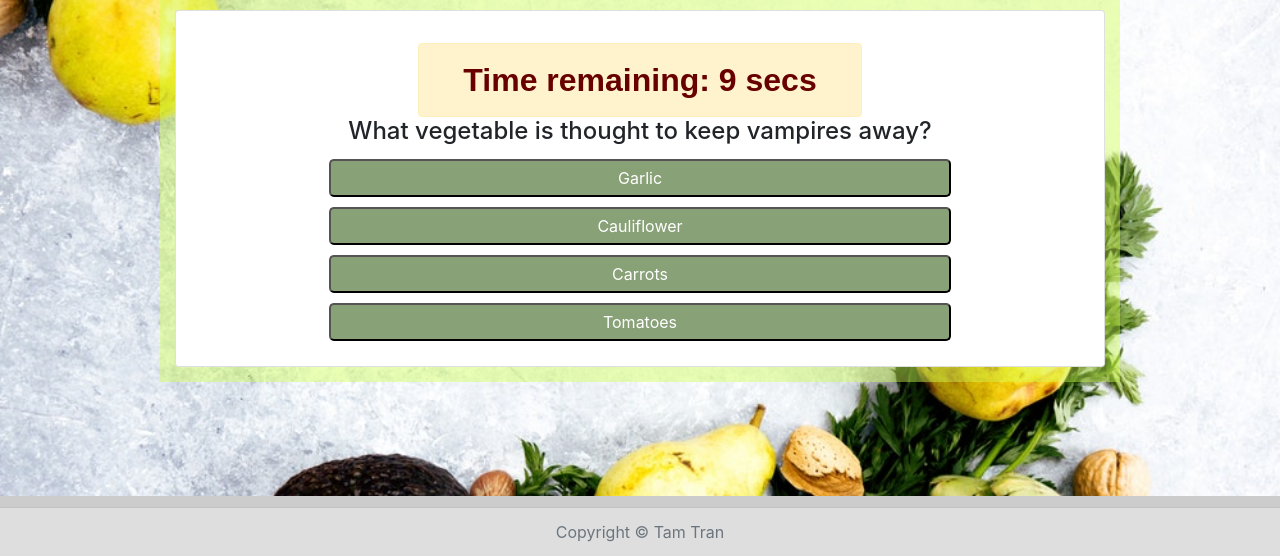
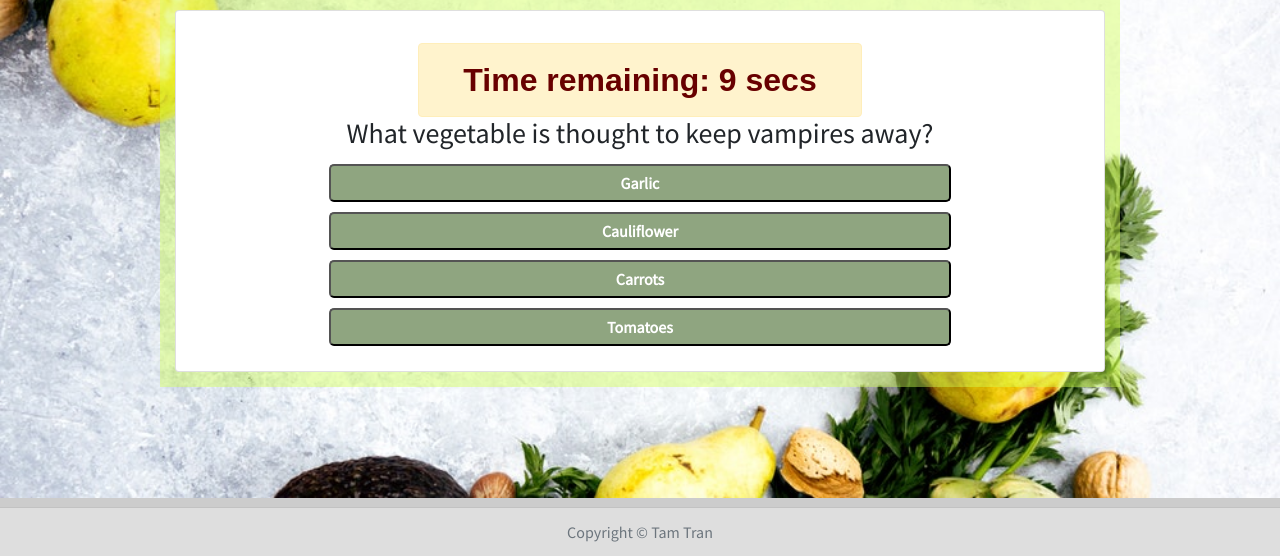
Before and after one commit to tamtr89/TriviaGame, a plain HTML site: page index.html in a window 1280 px wide. Both pictures are taken after a click on the button "Get Started". Shown: the part 244-800 px from the top of the page. Drawn offline with nearby package versions, Linux system fonts and the light colour scheme; files whose address does not match are found by name; a web font is replaced by a local one.

Commit message:
quick fixed css

```diff
--- a/assets/css/style.css
+++ b/assets/css/style.css
@@ -4,6 +4,7 @@ body{
     background-position: center;
     background-repeat: no-repeat;
     background-size: cover;
+   font-family: 'Source Sans Pro', sans-serif;
 
 }
 
@@ -51,16 +52,17 @@ body{
     font-weight: bolder;
     font-size: 2rem;
 }
+
 #time-left {
     font-family: 'Electrolize', sans-serif;
 }
+
 .answer {
     color: yellow;
     background: rgba(4, 77, 4, 0.644);
     border-radius: 15px;
     width: 60%;
     margin: auto;
-
 }
 
 .alert-warning {
@@ -71,7 +73,7 @@ body{
     font-size: 2rem;
 }
 .currentChoice {
-    background: rgba(35, 82, 4, 0.541);
+    background: rgba(49, 90, 22, 0.541);
     color: white;
     padding: 5px;
     margin: 5px;
@@ -79,6 +81,7 @@ body{
     width: 70%;
     margin-left: auto;
     margin-right: auto;
+    font-weight: bold;
 }
 
 
--- a/assets/javascript/app.js
+++ b/assets/javascript/app.js
@@ -41,62 +41,62 @@ $(document).ready(function () {
             photo: "assets/images/jellybean.gif"
         },
 
-        // // Question 6
-        // {
-        //     answer: 3,
-        //     question: "How many kernels does the average ear of corn have?",
-        //     options: ["300", "100", "50", "800"],
-        //     photo: "assets/images/corn.gif"
+        // Question 6
+        {
+            answer: 3,
+            question: "How many kernels does the average ear of corn have?",
+            options: ["300", "100", "50", "800"],
+            photo: "assets/images/corn.gif"
 
-        // },
+        },
 
-        // // Question 7
-        // {
-        //     answer: 1,
-        //     question: "What green vegetable do rabbits often eat?",
-        //     options: ["Spinach", "Lettuce", "Celery", "Peppers"],
-        //     photo: "assets/images/rabbit.gif"
-        // },
+        // Question 7
+        {
+            answer: 1,
+            question: "What green vegetable do rabbits often eat?",
+            options: ["Spinach", "Lettuce", "Celery", "Peppers"],
+            photo: "assets/images/rabbit.gif"
+        },
 
-        // // Question 8
-        // {
-        //     answer: 3,
-        //     question: "Which fruit is usually considered a vegetable and has been cultivated for over 5,000 years?",
-        //     options: ["Banana", "Lime", "Watermelon", "Olive"],
-        //     photo: "assets/images/oliveu.gif"
-        // },
+        // Question 8
+        {
+            answer: 3,
+            question: "Which fruit is usually considered a vegetable and has been cultivated for over 5,000 years?",
+            options: ["Banana", "Lime", "Watermelon", "Olive"],
+            photo: "assets/images/oliveu.gif"
+        },
 
-        // // Question 9
-        // {
-        //     answer: 2,
-        //     question: "Cutting into which of these vetable will often make the eyes water?",
-        //     options: ["Lettuce", "Rhubarb", "Onion", "Asparagus"],
-        //     photo: "assets/images/onion.gif"
-        // },
+        // Question 9
+        {
+            answer: 2,
+            question: "Cutting into which of these vetable will often make the eyes water?",
+            options: ["Lettuce", "Rhubarb", "Onion", "Asparagus"],
+            photo: "assets/images/onion.gif"
+        },
 
-        // // Question 10
-        // {
-        //     answer: 0,
-        //     question: "Which tennis-ball sized vegetable popular for dipping actually grows on a thistle?",
-        //     options: ["Artichoke", "Cauliflower", "Brussels Sprout", "Pumpkin"],
-        //     photo: "assets/images/artichoke.gif"
-        // },
+        // Question 10
+        {
+            answer: 0,
+            question: "Which tennis-ball sized vegetable popular for dipping actually grows on a thistle?",
+            options: ["Artichoke", "Cauliflower", "Brussels Sprout", "Pumpkin"],
+            photo: "assets/images/artichoke.gif"
+        },
 
-        // // Question 11
-        // {
-        //     answer: 1,
-        //     question: "What do Mexican people do with radishes on Christmas Eve?",
-        //     options: ["Eat Raw", "Carve Into Animal Shapes", "Make Radish Stew", "Fight With Them"],
-        //     photo: "assets/images/radish.png"
-        // },
+        // Question 11
+        {
+            answer: 1,
+            question: "What do Mexican people do with radishes on Christmas Eve?",
+            options: ["Eat Raw", "Carve Into Animal Shapes", "Make Radish Stew", "Fight With Them"],
+            photo: "assets/images/radish.png"
+        },
 
-        // // Question 12
-        // {
-        //     answer: 0,
-        //     question: "'Aubergine' is another name for which vegetable?",
-        //     options: ["Eggplant", "Tomato", "Artichoke", "Potato"],
-        //     photo: "assets/images/eggplant.gif"
-        // },
+        // Question 12
+        {
+            answer: 0,
+            question: "'Aubergine' is another name for which vegetable?",
+            options: ["Eggplant", "Tomato", "Artichoke", "Potato"],
+            photo: "assets/images/eggplant.gif"
+        },
     ]
 
     var correct = 0;
@@ -168,7 +168,7 @@ $(document).ready(function () {
         Ask = triviaArray[indexQ];
         indexQ++;
         console.log(Ask.question, "question?");
-        $("#trivia-question").html("<h4>" + Ask.question + "</h4>")
+        $("#trivia-question").html("<h3>" + Ask.question + "</h3>")
         // Answer array and Display it on screen
         for (var i = 0; i < Ask.options.length; i++) {
             var choicesArray = $("<button>");
@@ -236,10 +236,12 @@ $(document).ready(function () {
     //   reset
     $("#reset").on("click", function () {
         $("#reset").hide();
-        clearDiv();
+
         selectQuestion();
         for (var i = 0; i < triviaArray.length; i++) {
-            quesHolder.push(triviaArray[i]);
+            triviaArray.push(quesHolder[i]);
         }
-    });
+
+
+    })
 });
--- a/index.html
+++ b/index.html
@@ -12,7 +12,7 @@
     <!-- CSS link -->
     <link rel="stylesheet" href="assets/css/style.css">
     <!-- Google Font -->
-    <link href="https://fonts.googleapis.com/css?family=Josefin+Sans|Pacifico|Signika|Electrolize" rel="stylesheet">
+    <link href="https://fonts.googleapis.com/css?family=Josefin+Sans|Pacifico|Signika|Electrolize|Source+Sans+Pro" rel="stylesheet">
 
 </head>
 
```
